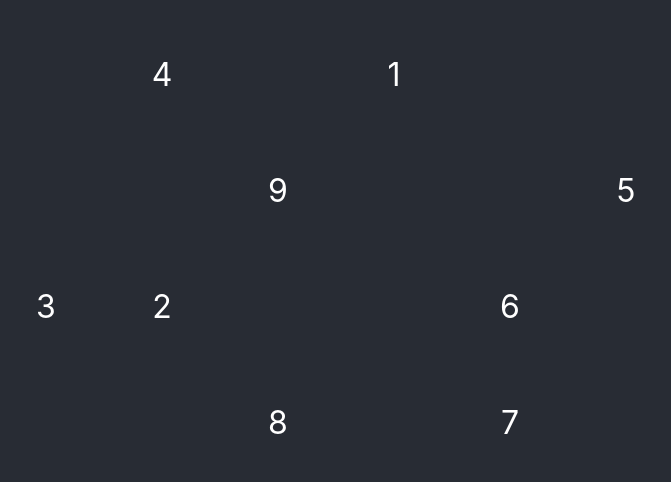
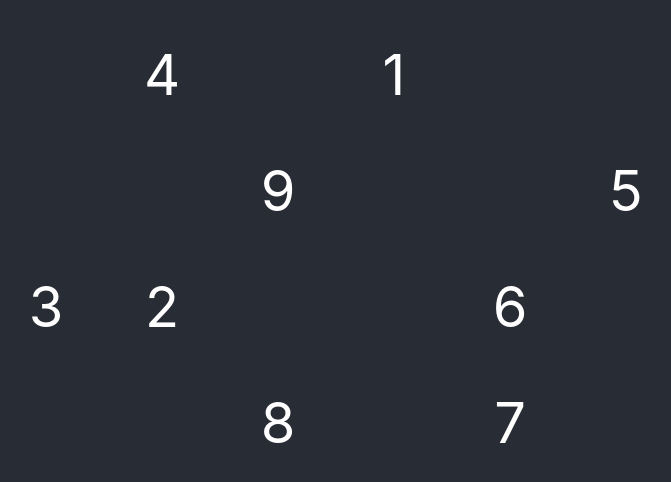
Before and after one commit to ek68794998/ayumu, a React (Create React App) app: page / in a window 1280 px wide. Shown: the top 482 px of the page, without its empty margins (246-917 px from the left). Built offline with nearby package versions, Linux system fonts and the light colour scheme.

Commit message:
Refactor files into separate folders

```diff
--- a/src/App.js
+++ b/src/App.js
@@ -1,7 +1,7 @@
 import React, { Component } from "react";
 import "./App.css";
 
-import { GameGrid } from "./GameGrid";
+import { GameGrid } from "./components/GameGrid";
 
 class App extends Component {
     render() {
--- a/src/GameGrid.css
+++ b/src/components/GameGrid.css
@@ -6,7 +6,7 @@
 .GameGrid-cell {
     cursor: pointer;
     display: inline-block;
-    font-size: 4vmin;
+    font-size: 7vmin;
     height: 12vmin;
     line-height: 12vmin;
     padding: 8px;
```
Also changed, not shown: src/components/GameGrid.js (renamed from src/GameGrid.js).
